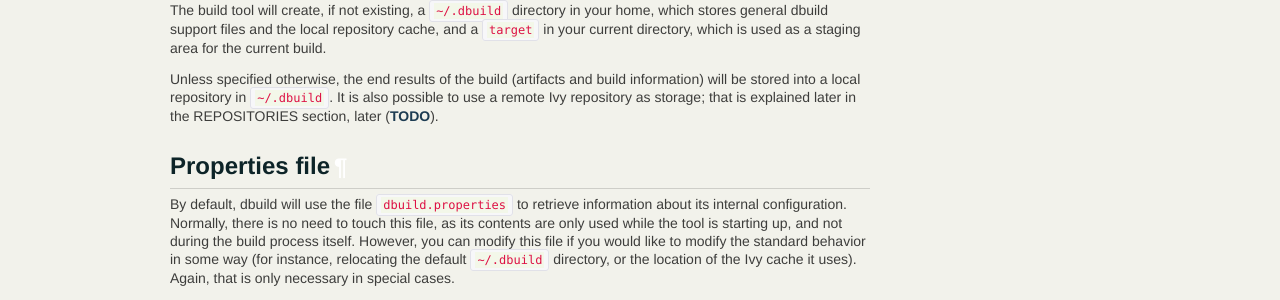
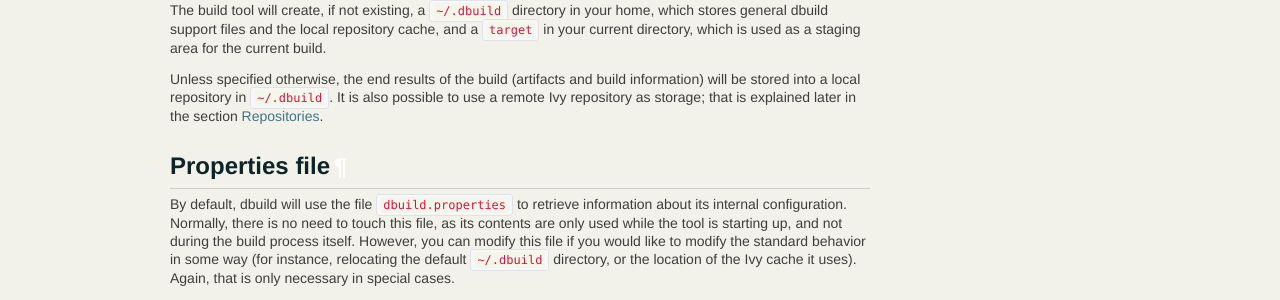
Before and after one commit to lightbend-labs/dbuild, a Sphinx documentation site: the page built from docs/src/sphinx/dbuild.rst, in a window 1280 px wide. Shown: the part 310-610 px from the top of the page. Built offline with Sphinx 7.4.7, drawn with Linux system fonts in a browser that asks for light colours.

Commit message:
Another small docs fix.

```diff
--- a/docs/src/sphinx/dbuild.rst
+++ b/docs/src/sphinx/dbuild.rst
@@ -16,7 +16,7 @@ used as a staging area for the current build.
 
 Unless specified otherwise, the end results of the build (artifacts and build information) will be stored
 into a local repository in ``~/.dbuild``. It is also possible to use a remote Ivy repository as storage;
-that is explained later in the REPOSITORIES section, later (**TODO**).
+that is explained later in the section :doc:`repositories`.
 
 Properties file
 ---------------
```
